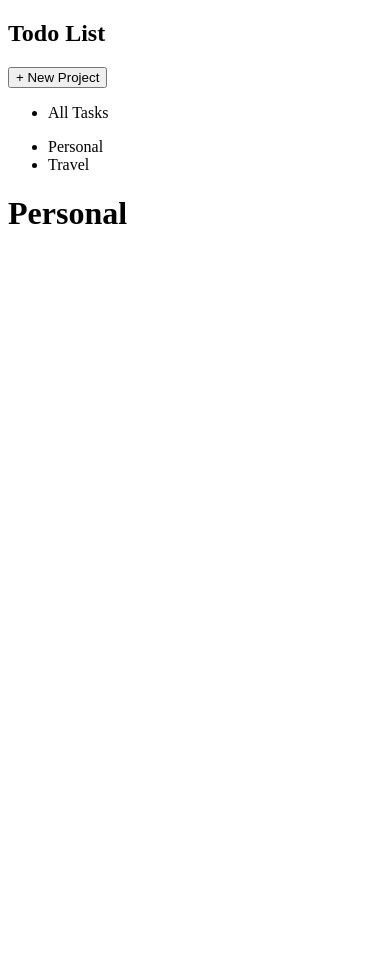
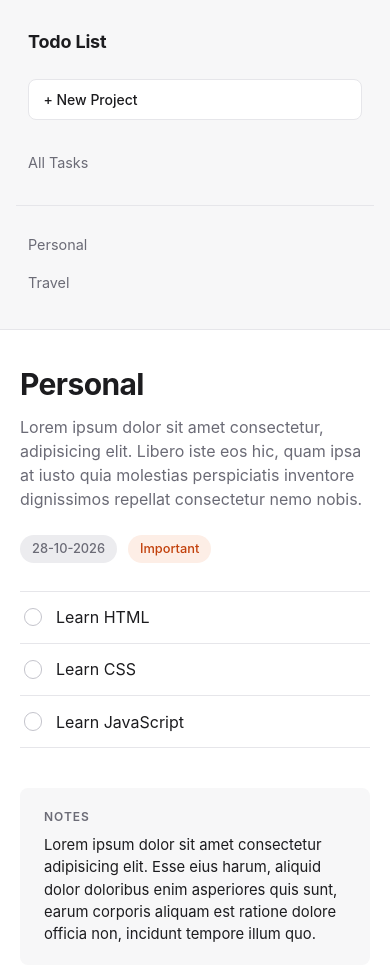
Before and after one commit to heyitisprabhat/project-todo-list, a website built with webpack: page src/index.html in a window 390 px wide. Before the commit the page ends 844 px from the top, so only its background shows below. Built offline with nearby package versions, Linux system fonts and the light colour scheme.

Commit message:
style: add design to todo app with minimal, responsive CSS

```diff
--- a/src/index.html
+++ b/src/index.html
@@ -26,6 +26,31 @@
 
       <main class="main-content">
         <h1>Personal</h1>
+        <p>
+          Lorem ipsum dolor sit amet consectetur, adipisicing elit. Libero iste
+          eos hic, quam ipsa at iusto quia molestias perspiciatis inventore
+          dignissimos repellat consectetur nemo nobis.
+        </p>
+        <button class="due-date">28-10-2026</button>
+        <button class="priority">Important</button>
+        <ul class="check-list">
+          <li>
+            <input type="checkbox" id="task1" />
+            <label for="task1">Learn HTML</label>
+          </li>
+          <li>
+            <input type="checkbox" id="task2" />
+            <label for="task2">Learn CSS</label>
+          </li>
+          <li>
+            <input type="checkbox" id="task3" />
+            <label for="task3">Learn JavaScript</label>
+          </li>
+        </ul>
+        <div class="notes">
+          <h2>Notes</h2>
+          <p>Lorem ipsum dolor sit amet consectetur adipisicing elit. Esse eius harum, aliquid dolor doloribus enim asperiores quis sunt, earum corporis aliquam est ratione dolore officia non, incidunt tempore illum quo.</p>
+        </div>
       </main>
     </div>
   </body>
--- a/src/style.css
+++ b/src/style.css
@@ -0,0 +1,364 @@
+/* Josh Comeau CSS Reset */
+
+/* 1. Use a more-intuitive box-sizing model */
+*,
+*::before,
+*::after {
+  box-sizing: border-box;
+}
+
+/* 2. Remove default margin */
+*:not(dialog) {
+  margin: 0;
+}
+
+/* 3. Enable keyword animations */
+@media (prefers-reduced-motion: no-preference) {
+  html {
+    interpolate-size: allow-keywords;
+  }
+}
+
+body {
+  /* 4. Increase line-height */
+  line-height: 1.5;
+  /* 5. Improve text rendering */
+  -webkit-font-smoothing: antialiased;
+}
+
+/* 6. Improve media defaults */
+img,
+picture,
+video,
+canvas,
+svg {
+  display: block;
+  max-width: 100%;
+}
+
+/* 7. Inherit fonts for form controls */
+input,
+button,
+textarea,
+select {
+  font: inherit;
+}
+
+/* 8. Avoid text overflows */
+p,
+h1,
+h2,
+h3,
+h4,
+h5,
+h6 {
+  overflow-wrap: break-word;
+}
+
+/* 9. Improve line wrapping */
+p {
+  text-wrap: pretty;
+}
+h1,
+h2,
+h3,
+h4,
+h5,
+h6 {
+  text-wrap: balance;
+}
+
+/*
+  10. Create a root stacking context
+*/
+#root,
+#__next {
+  isolation: isolate;
+}
+
+/* ===================================== */
+/* Design tokens                         */
+/* ===================================== */
+
+:root {
+  --bg: #ffffff;
+  --bg-sidebar: #f7f7f8;
+  --bg-hover: #ececef;
+  --text: #1c1c1f;
+  --text-muted: #6b6b76;
+  --border: #e6e6ea;
+  --accent: #4f46e5;
+  --accent-soft: #eeedfc;
+  --danger: #c2410c;
+  --danger-soft: #fdeee6;
+
+  --radius: 8px;
+  --radius-pill: 999px;
+  --transition: 150ms ease;
+}
+
+body {
+  font-family:
+    "Inter", system-ui, -apple-system, "Segoe UI", Roboto, sans-serif;
+  color: var(--text);
+  background: var(--bg);
+}
+
+ul {
+  list-style: none;
+  padding: 0;
+  margin: 0;
+}
+
+/* ===================================== */
+/* Layout                                */
+/* ===================================== */
+
+.container {
+  display: flex;
+  min-height: 100vh;
+}
+
+.sidebar {
+  flex: 0 0 260px;
+  display: flex;
+  flex-direction: column;
+  gap: 1.5rem;
+  padding: 1.75rem 1rem;
+  background: var(--bg-sidebar);
+  border-right: 1px solid var(--border);
+}
+
+.main-content {
+  flex: 1;
+  min-width: 0;
+  max-width: 760px;
+  padding: 3rem 3.5rem;
+}
+
+/* ===================================== */
+/* Sidebar                               */
+/* ===================================== */
+
+.sidebar h1 {
+  padding: 0 0.75rem;
+  font-size: 1.125rem;
+  font-weight: 650;
+  letter-spacing: -0.01em;
+}
+
+.sidebar > button {
+  margin: 0 0.75rem;
+  padding: 0.55rem 0.9rem;
+  border: 1px solid var(--border);
+  border-radius: var(--radius);
+  background: var(--bg);
+  color: var(--text);
+  font-size: 0.875rem;
+  font-weight: 500;
+  text-align: left;
+  cursor: pointer;
+  transition:
+    background var(--transition),
+    border-color var(--transition);
+}
+
+.sidebar > button:hover {
+  background: var(--bg-hover);
+}
+
+.sidebar nav {
+  display: flex;
+  flex-direction: column;
+  gap: 0.15rem;
+}
+
+.project-nav {
+  padding-top: 1.25rem;
+  border-top: 1px solid var(--border);
+}
+
+.sidebar nav li {
+  padding: 0.5rem 0.75rem;
+  border-radius: var(--radius);
+  font-size: 0.9rem;
+  color: var(--text-muted);
+  cursor: pointer;
+  transition:
+    background var(--transition),
+    color var(--transition);
+}
+
+.sidebar nav li:hover {
+  background: var(--bg-hover);
+  color: var(--text);
+}
+
+/* Add class="active" to the selected nav item */
+.sidebar nav li.active {
+  background: var(--accent-soft);
+  color: var(--accent);
+  font-weight: 500;
+}
+
+/* ===================================== */
+/* Main content                          */
+/* ===================================== */
+
+.main-content h1 {
+  margin-bottom: 0.5rem;
+  font-size: 1.875rem;
+  font-weight: 700;
+  letter-spacing: -0.02em;
+}
+
+.main-content > p {
+  margin-bottom: 1.5rem;
+  color: var(--text-muted);
+}
+
+/* Due date + priority pills */
+.due-date,
+.priority {
+  display: inline-block;
+  margin: 0 0.4rem 1.75rem 0;
+  padding: 0.25rem 0.75rem;
+  border: none;
+  border-radius: var(--radius-pill);
+  font-size: 0.8rem;
+  font-weight: 500;
+  cursor: pointer;
+  transition: filter var(--transition);
+}
+
+.due-date {
+  background: var(--bg-hover);
+  color: var(--text-muted);
+}
+
+.priority {
+  background: var(--danger-soft);
+  color: var(--danger);
+}
+
+.due-date:hover,
+.priority:hover {
+  filter: brightness(0.96);
+}
+
+/* ===================================== */
+/* Checklist                             */
+/* ===================================== */
+
+.check-list {
+  margin-bottom: 2.5rem;
+  border-top: 1px solid var(--border);
+}
+
+.check-list li {
+  display: flex;
+  align-items: center;
+  gap: 0.85rem;
+  padding: 0.85rem 0.25rem;
+  border-bottom: 1px solid var(--border);
+}
+
+.check-list input[type="checkbox"] {
+  appearance: none;
+  flex-shrink: 0;
+  width: 1.15rem;
+  height: 1.15rem;
+  border: 1.5px solid #c4c4cc;
+  border-radius: 50%;
+  background: var(--bg);
+  cursor: pointer;
+  display: grid;
+  place-content: center;
+  transition:
+    background var(--transition),
+    border-color var(--transition);
+}
+
+.check-list input[type="checkbox"]:hover {
+  border-color: var(--accent);
+}
+
+.check-list input[type="checkbox"]::after {
+  content: "";
+  width: 0.3rem;
+  height: 0.55rem;
+  margin-top: -0.1rem;
+  border: solid #fff;
+  border-width: 0 2px 2px 0;
+  transform: rotate(45deg) scale(0);
+  transition: transform var(--transition);
+}
+
+.check-list input[type="checkbox"]:checked {
+  background: var(--accent);
+  border-color: var(--accent);
+}
+
+.check-list input[type="checkbox"]:checked::after {
+  transform: rotate(45deg) scale(1);
+}
+
+.check-list input[type="checkbox"]:focus-visible {
+  outline: 2px solid var(--accent);
+  outline-offset: 2px;
+}
+
+.check-list label {
+  flex: 1;
+  cursor: pointer;
+  transition: color var(--transition);
+}
+
+.check-list input:checked + label {
+  color: var(--text-muted);
+  text-decoration: line-through;
+}
+
+/* ===================================== */
+/* Notes                                 */
+/* ===================================== */
+
+.notes {
+  padding: 1.25rem 1.5rem;
+  border-radius: var(--radius);
+  background: var(--bg-sidebar);
+}
+
+.notes h2 {
+  margin-bottom: 0.5rem;
+  font-size: 0.75rem;
+  font-weight: 600;
+  letter-spacing: 0.08em;
+  text-transform: uppercase;
+  color: var(--text-muted);
+}
+
+.notes p {
+  font-size: 0.925rem;
+  color: var(--text);
+}
+
+/* ===================================== */
+/* Responsive                            */
+/* ===================================== */
+
+@media (max-width: 720px) {
+  .container {
+    flex-direction: column;
+  }
+
+  .sidebar {
+    flex: none;
+    border-right: none;
+    border-bottom: 1px solid var(--border);
+  }
+
+  .main-content {
+    padding: 2rem 1.25rem;
+  }
+}
```
